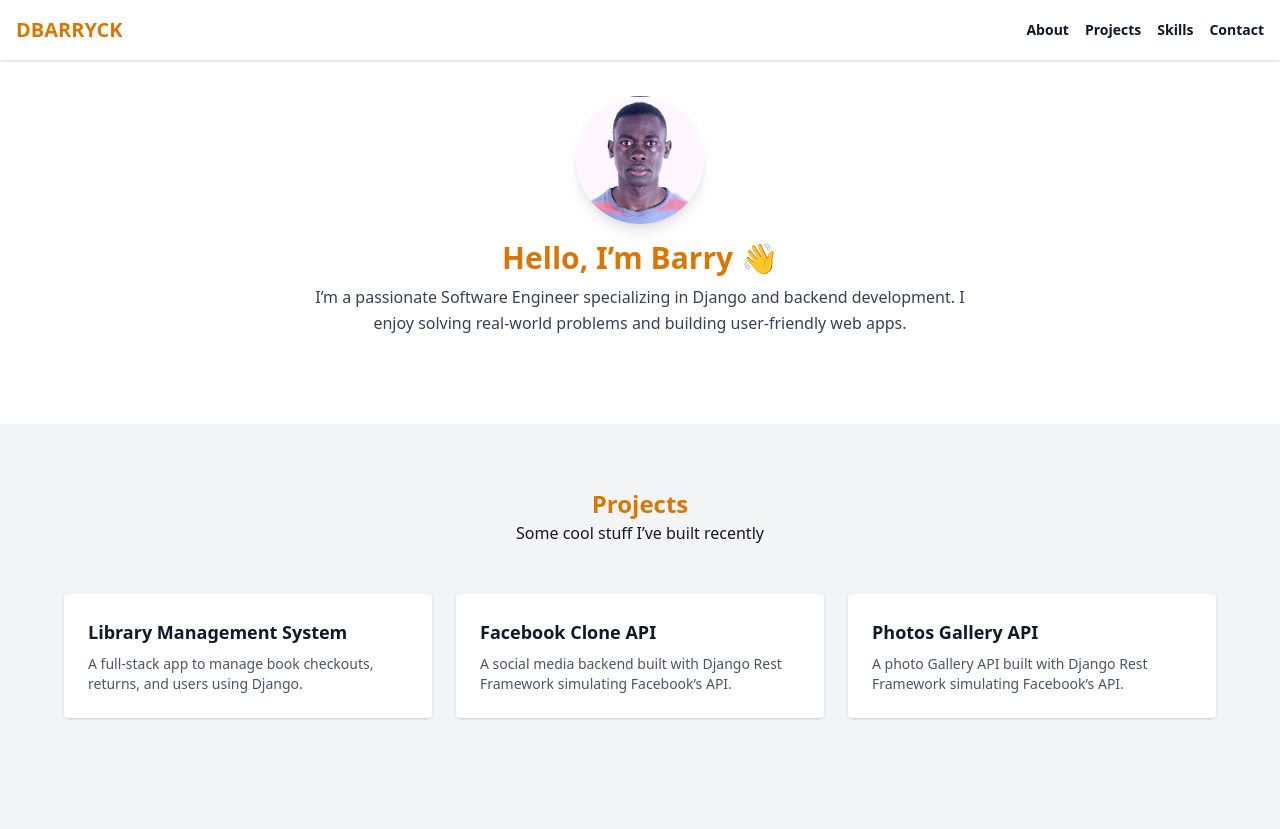
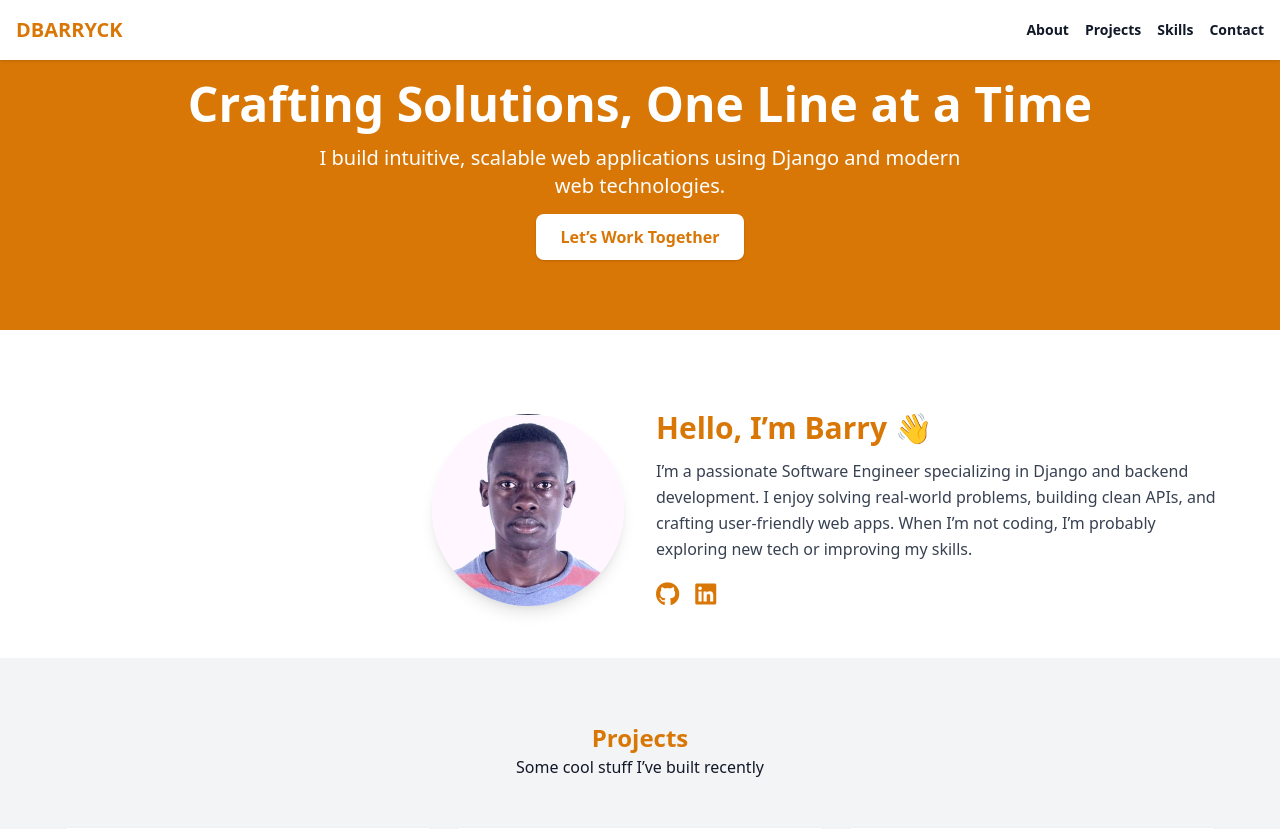
Before and after one commit to Barry-owino/my_portfolio_website, a Django app: page / in a window 1280 px wide. Shown: the top 829 px of the page. Run offline with Django 5.2, Linux system fonts and the light colour scheme.

Commit message:
updated the base.html

```diff
--- a/portfolio/main_app/templates/main_app/base.html
+++ b/portfolio/main_app/templates/main_app/base.html
@@ -27,22 +27,49 @@
     </nav>
 
     <!-- About Section -->
-    <section id="about" class="pt-24 px-4 py-12 bg-white text-center">
-        <img src="{% static 'main_app/images/barry.jpg' %}" alt="Barry" class="mx-auto w-32 h-32 rounded-full shadow-lg mb-4">
-        <h2 class="text-3xl font-bold text-yellow-600 mb-2">Hello, I’m Barry 👋</h2>
-        <p class="max-w-2xl mx-auto text-gray-700">
-            I’m a passionate Software Engineer specializing in Django and backend development. I enjoy solving real-world problems and building user-friendly web apps.
+
+    <!-- Hero Section -->
+<section class="bg-yellow-600 text-white py-20 px-6 text-center">
+  <h1 class="text-4xl md:text-5xl font-bold mb-4">Crafting Solutions, One Line at a Time</h1>
+  <p class="text-lg md:text-xl mb-6 max-w-2xl mx-auto">
+    I build intuitive, scalable web applications using Django and modern web technologies.
   </p>
-        <div class="flex justify-center mt-4 space-x-4 text-2xl text-yellow-600">
+  <a href="#contact" class="bg-white text-yellow-600 px-6 py-3 font-semibold rounded-lg shadow hover:bg-yellow-100 transition">
+    Let’s Work Together
+  </a>
+</section>
+
+<!-- About Section -->
+<section id="about" class="pt-20 pb-12 bg-white px-6">
+  <div class="max-w-6xl mx-auto grid grid-cols-1 md:grid-cols-2 gap-8 items-center">
+
+    <!-- Profile Image -->
+    <div class="flex justify-center md:justify-end">
+      <img src="{% static 'main_app/images/barry.jpg' %}" alt="Barry" class="w-48 h-48 rounded-full shadow-lg">
+    </div>
+
+    <!-- About Content -->
+    <div class="text-center md:text-left">
+      <h2 class="text-3xl font-bold text-yellow-600 mb-3">Hello, I’m Barry 👋</h2>
+      <p class="text-gray-700 mb-4 leading-relaxed">
+        I’m a passionate Software Engineer specializing in Django and backend development. I enjoy solving real-world problems, building clean APIs, and crafting user-friendly web apps. When I’m not coding, I’m probably exploring new tech or improving my skills.
+      </p>
+      <div class="flex justify-center md:justify-start space-x-4 mt-4 text-yellow-600 text-2xl">
+        <!-- GitHub -->
         <a href="https://github.com/yourusername" target="_blank" class="hover:text-gray-800">
-                <svg class="w-6 h-6" fill="currentColor" viewBox="0 0 24 24"><path d="..."/></svg>
+          <i class="fab fa-github"></i>
         </a>
+        <!-- LinkedIn -->
         <a href="https://linkedin.com/in/yourprofile" target="_blank" class="hover:text-gray-800">
-                <svg class="w-6 h-6" fill="currentColor" viewBox="0 0 24 24"><path d="..."/></svg>
+          <i class="fab fa-linkedin"></i>
         </a>
-            <!-- Add more icons if needed -->
+        <!-- Add more icons as needed -->
+      </div>
+    </div>
+
   </div>
 </section>
+
 
     <!-- Projects Section -->
     <section id="projects" class="bg-gray-100 px-4 py-16">
```
Lines whose indentation alone changed are shown as unchanged.
